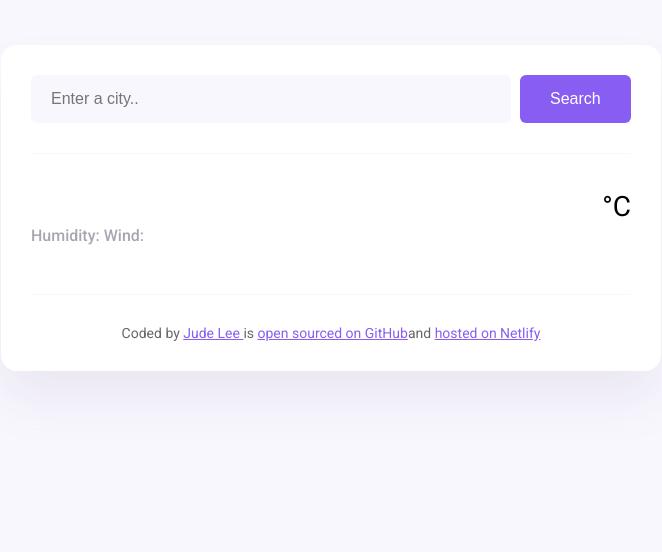
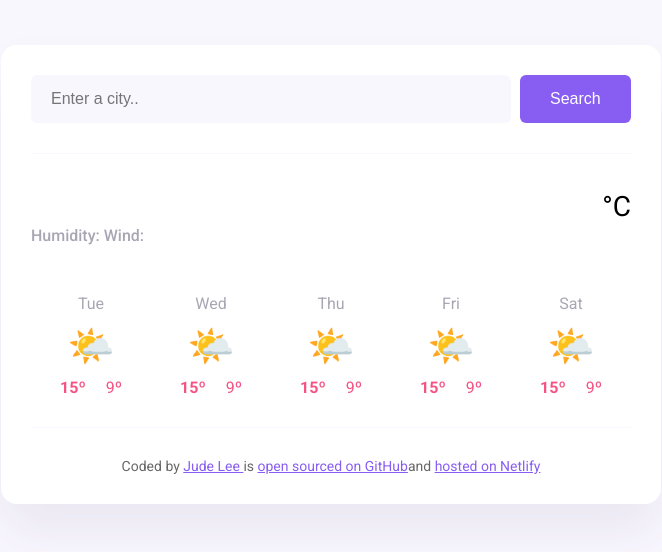
Before and after one commit to judellee212/Weer, a plain HTML site: page index.html in a window 1280 px wide. Shown: the whole page, without its empty margins (309-971 px from the left). Drawn offline with nearby package versions, Linux system fonts and the light colour scheme; no server answers.

Commit message:
Injected forecast html code into JScript

```diff
--- a/index.html
+++ b/index.html
@@ -46,6 +46,14 @@
         <div class="weather-app-unit">°C</div>
       </div>
     </div>
+
+    <div class="weather-forecast" id="forecast"></div>
+
+
+
+
+
+
   </main>
 
 
--- a/index.js
+++ b/index.js
@@ -54,7 +54,33 @@ function handleSearchSubmit(event) {
   searchCity(searchInput.value);
 }
 
+function displayForecast() {
+  let days = ["Tue", "Wed", "Thu", "Fri", "Sat"];
+  let forecastHtml = "";
+
+  days.forEach(function (day) {
+    forecastHtml =
+      forecastHtml +
+      `
+      <div class="weather-forecast-day">
+        <div class="weather-forecast-date">${day}</div>
+        <div class="weather-forecast-icon">🌤️</div>
+        <div class="weather-forecast-temperatures">
+          <div class="weather-forecast-temperature">
+            <strong>15º</strong>
+          </div>
+          <div class="weather-forecast-temperature">9º</div>
+        </div>
+      </div>
+    `;
+  });
+
+let forecastElement = document.querySelector("#forecast");
+forecastElement.innerHTML = forecastHtml;
+}
+
 let searchFormElement = document.querySelector("#search-form");
 searchFormElement.addEventListener("submit", handleSearchSubmit);
 
 searchCity("Paris");
+displayForecast();
--- a/src/style.css
+++ b/src/style.css
@@ -84,7 +84,36 @@ main {
   margin-top: 6px;
   font-size: 28px;
 }
+.weather-forecast {
+  display: flex;
+  justify-content: space-around;
+  margin-top: 30px;
+}
 
+.weather-forecast-date {
+  text-align: center;
+  color: rgba(39, 33, 66, 0.4);
+  font-size: 16px;
+  line-height: 20px;
+  margin-bottom: 10px;
+
+}
+.weather-forecast-icon {
+  font-size: 38px;
+  text-align: center;
+}
+
+
+.weather-forecast-temperatures {
+  text-align: center;
+  color: #f65282;
+  margin-top: 10px;
+  display: flex;
+  justify-content: center;
+}
+.weather-forecast-temperature {
+  padding: 0 10px;
+}
 
 footer{
   border-top: 1px solid #f9f7fe;
```
